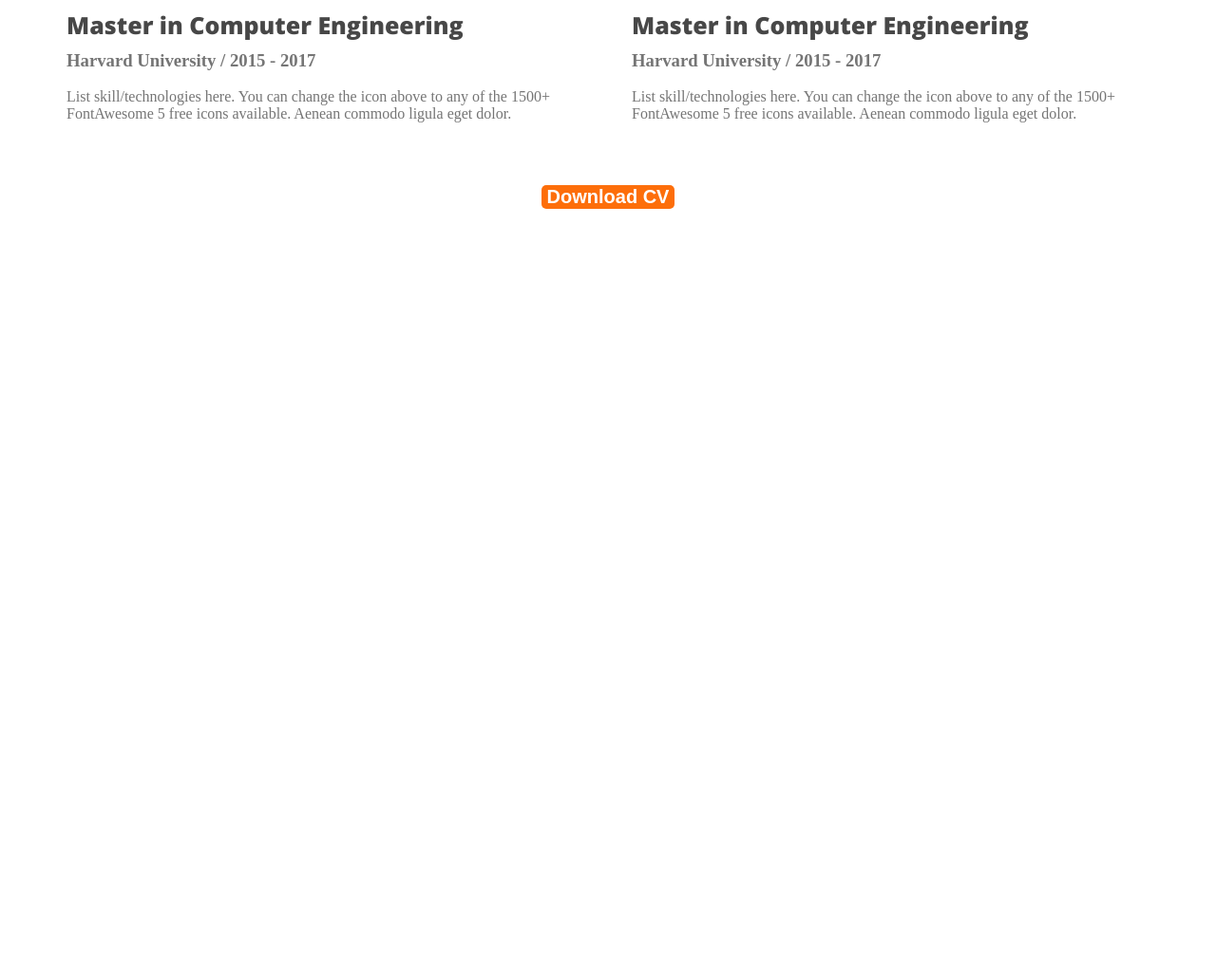
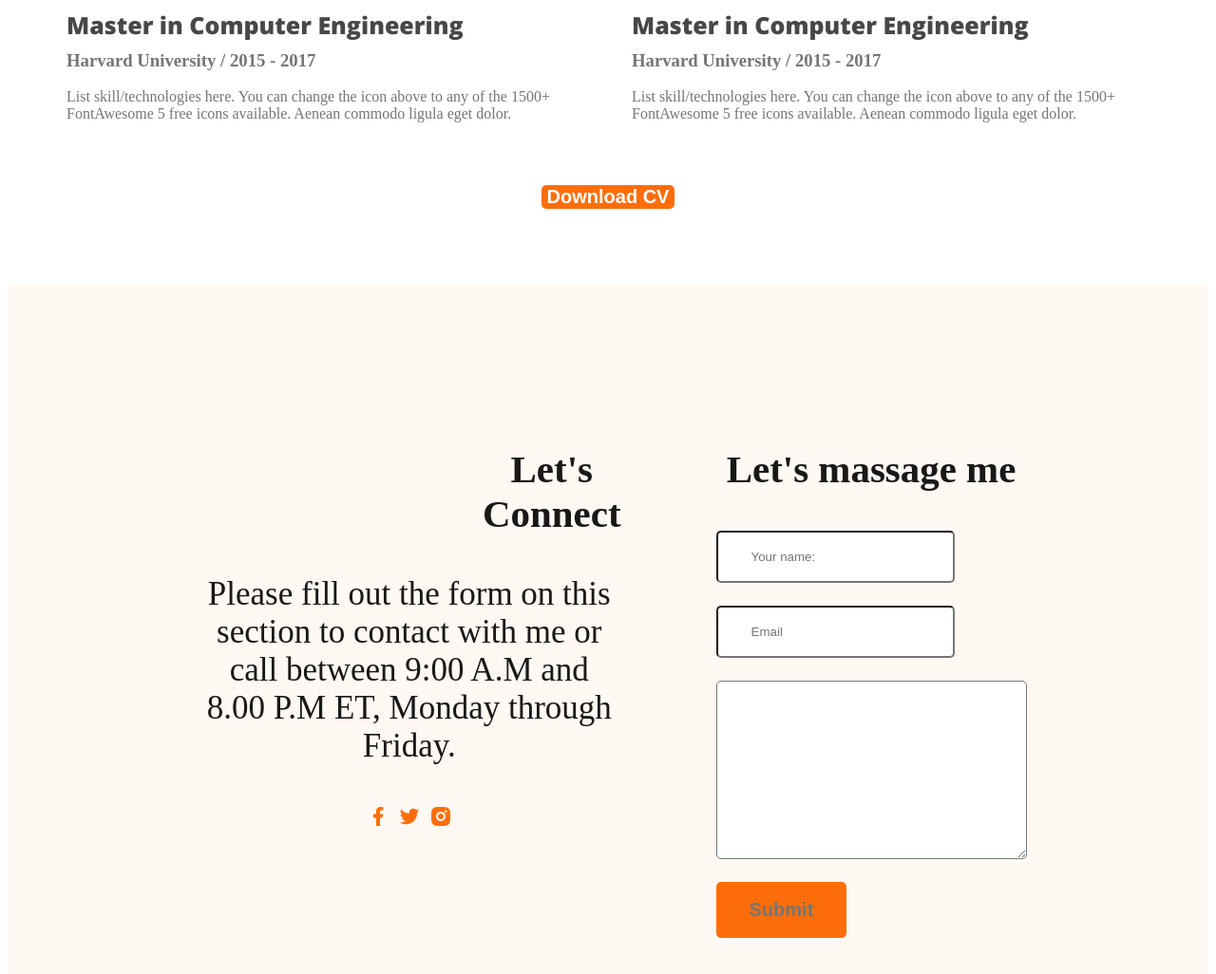
Before and after one commit to FarzanaRuby/Web-developer-protfolio, a plain HTML site: page index.html in a window 1280 px wide. Shown: the part 2681-3707 px from the top of the page at 95% size. Before the commit the page ends 2981 px from the top, so only its background shows below. Drawn offline with nearby package versions, Linux system fonts and the light colour scheme.

Commit message:
Added footer

```diff
--- a/index.html
+++ b/index.html
@@ -197,6 +197,51 @@
     </main>
 
     <footer>
+        <div class="fotter-column">
+
+            <div class="section-title"><h3 style="margin-left: 300px;">Let's Connect</h3>
+               <p class="section-descriptipn">Please fill out the form on this section to contact with me or call between 9:00 A.M and 8.00 P.M ET, Monday through Friday.</p>
+
+
+               <div class="social-links">
+
+              <a href=""><img src="images/icons/facebook.png" alt=""></a>
+              <a href=""><img src="images/icons/twitter.png" alt=""></a>
+              <a href=""><img src="images/icons/insta.png" alt=""></a>
+
+
+
+
+               </div>
+
+
+
+
+            </div>
+                </div>
+
+
+
+
+
+        <div class="fotter-column">
+            <div class=section-title>
+               <h3>Let's massage me</h3>
+
+               <form class="contact">
+
+                <input type="text" placeholder="Your name:" name="" id="">
+                <input type="email" placeholder="Email">
+                <textarea name="" id="" cols="30" rows="10"></textarea>
+                <input class="btn-primary" type="submit" name="Submit" id="">
+               </form>
+
+
+
+
+            </div>
+        </div>
+
 
 
     </footer>
--- a/protfolio.css
+++ b/protfolio.css
@@ -204,3 +204,21 @@ line-height: normal;
 
   color: #757575;
 }
+/* footer */
+footer{
+  display:flex ;
+  background-color: #FFF8F3;
+  padding: 130px 200px;
+  margin-top: 10px;
+  gap: 100px;
+}
+.footer-column{
+  width: 50%;
+} .contact input,textarea{
+  display: block;
+  margin-bottom: 24px;
+  padding: 18px 35px;
+  color: #757575;
+  border-radius: 5px;
+
+}
```
